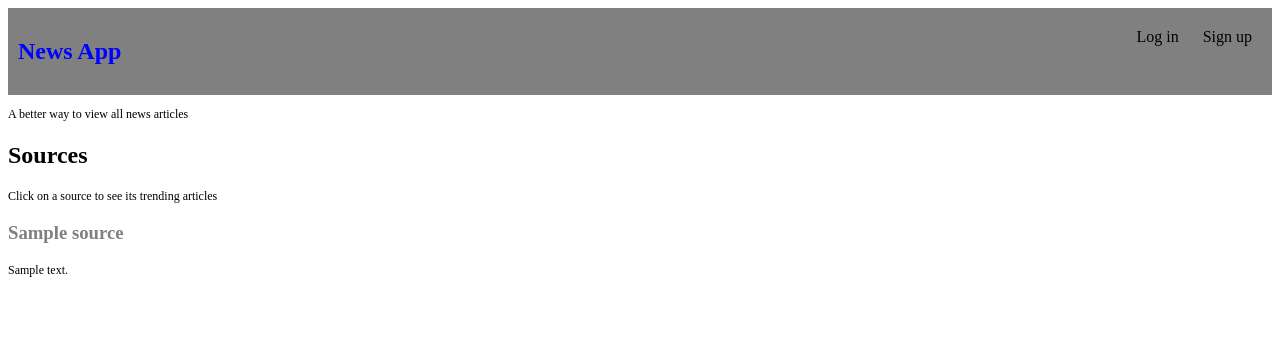
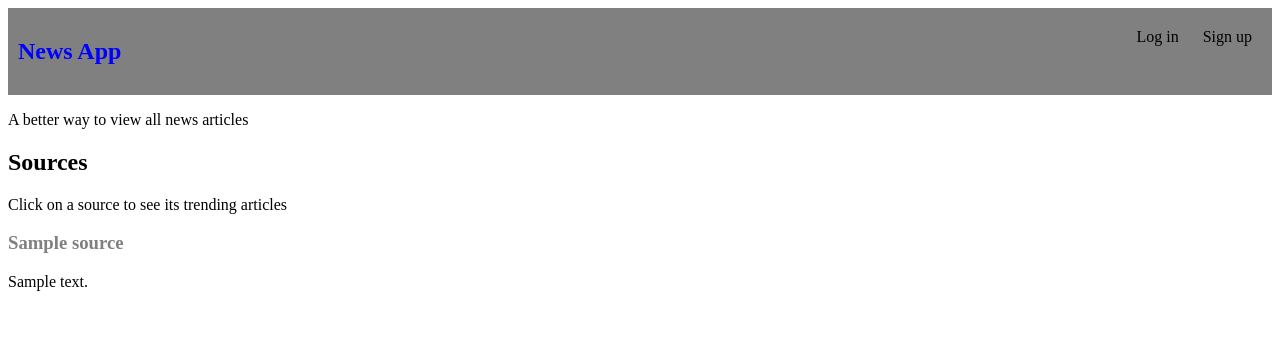
Before and after one commit to wchang17/js-dc-final-project, a Node server app: template views/index.handlebars in a window 1280 px wide. Shown: the top 355 px of the page. Run offline with Node 20, Linux system fonts and the light colour scheme; the template is opened without the code that fills it: most values are stand-ins (such as "Sample title", 1, 10 or a date in 2020); some libraries are stand-ins or nearby versions.

Commit message:
update css styles

```diff
--- a/public/styles.css
+++ b/public/styles.css
@@ -8,7 +8,7 @@ nav div {
 
 p {
 font: "Georgia", serif;
-font-size: 12px;
+font-size: 16px;
 }
 
 h1 {
@@ -42,7 +42,6 @@ a {
 	float: left;
 }
 
-.listcontent {
-	width: 400px;
-	padding: 10px;
+.source {
+	max-width: 70%;
 }
--- a/views/list.handlebars
+++ b/views/list.handlebars
@@ -4,6 +4,6 @@
 	<div>
 	<h3><strong><a href = "{{url}}">{{title}}</a></strong></h3>
 </div>
-<img src = "{{urlToImage}}" />
+<img class="listimage" src = "{{urlToImage}}" />
 <p>{{description}}</p>
 {{/ each}}
```
